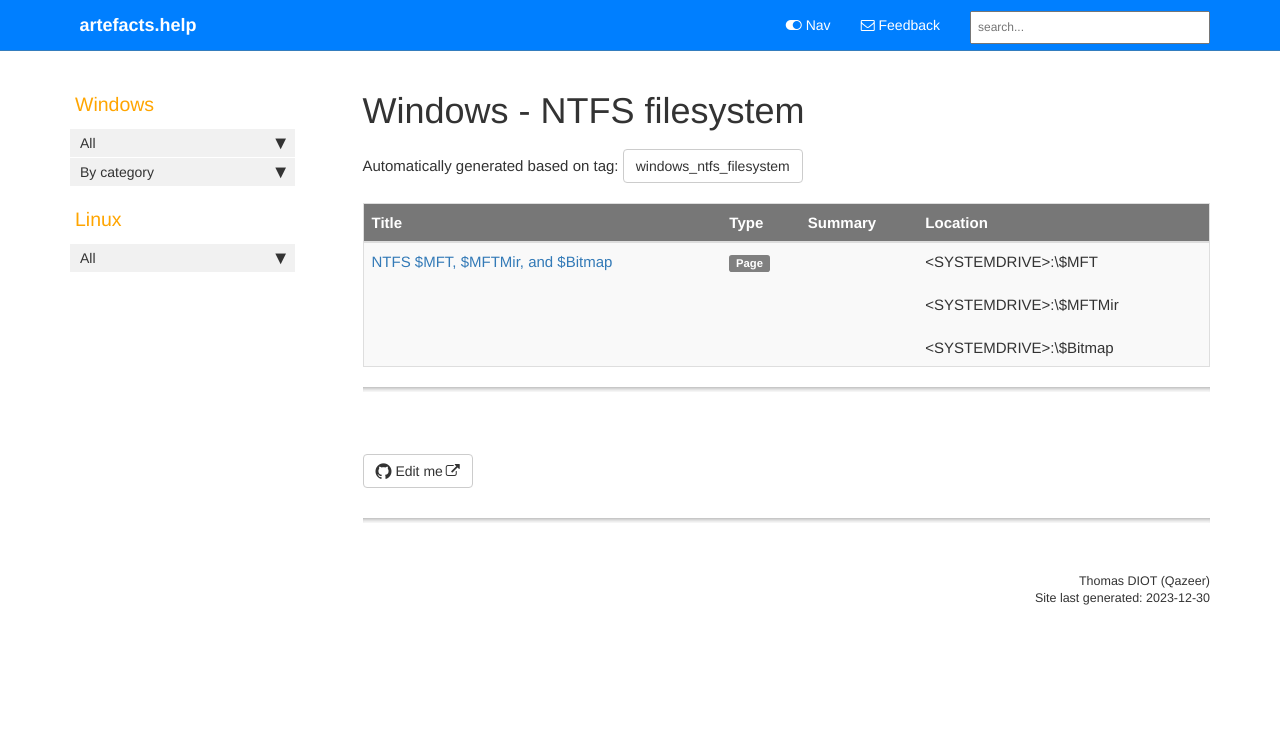
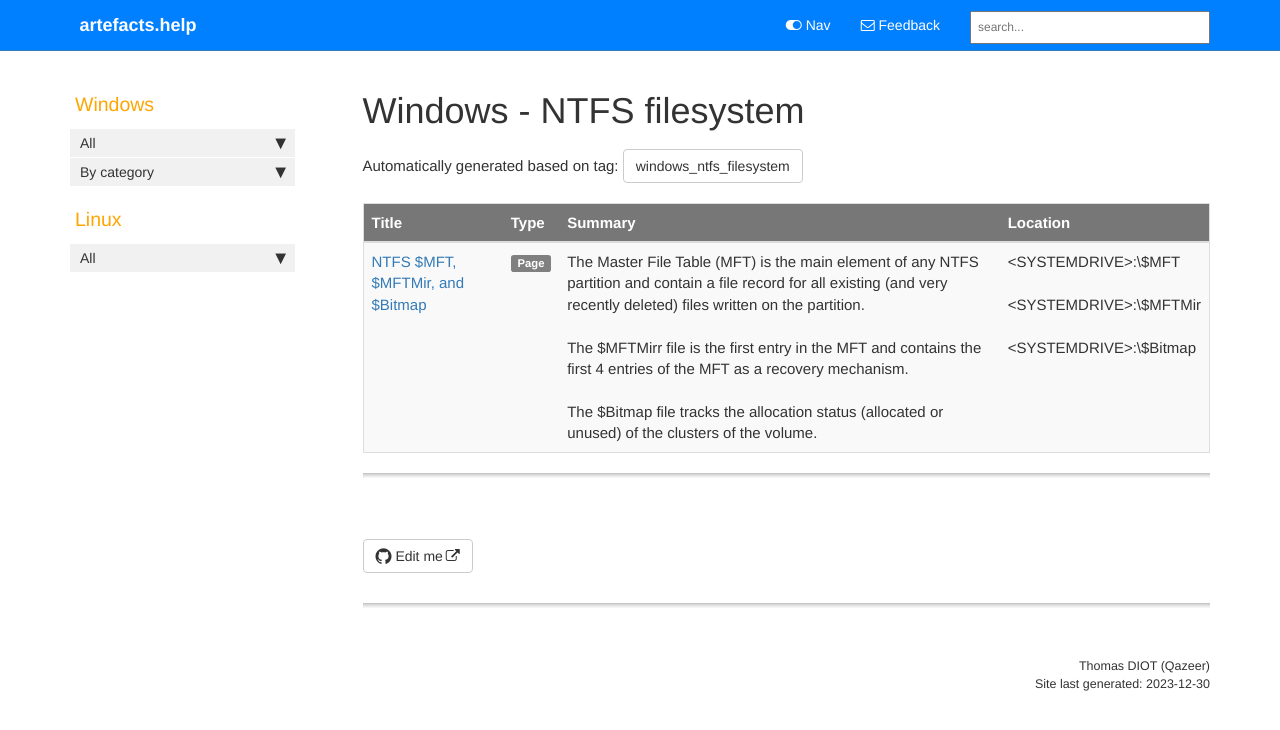
Before and after one commit to Qazeer/artefacts.help, a Jekyll site: the page built from pages/tags/tag_windows_ntfs_filesystem.md, in a window 1280 px wide. Shown: the top 730 px of the page. Built offline with Jekyll 4.4.1, drawn with Linux system fonts in a browser that asks for light colours; our own code applies the rules of GitHub Pages for plain Markdown files; comment, search, counter and statistics services are not loaded.

Commit message:
[Artefact] MFT - Add summary

```diff
--- a/pages/windows/mft.md
+++ b/pages/windows/mft.md
@@ -1,5 +1,6 @@
 ---
 title: NTFS $MFT, $MFTMir, and $Bitmap
+summary: 'The Master File Table (MFT) is the main element of any NTFS partition and contain a file record for all existing (and very recently deleted) files written on the partition.\n\nThe $MFTMirr file is the first entry in the MFT and contains the first 4 entries of the MFT as a recovery mechanism.\n\nThe $Bitmap file tracks the allocation status (allocated or unused) of the clusters of the volume.'
 keywords: Filesystem, MFT, MFTMir, LogFile, Bitmap, $MFT, $MFTMir, $Bitmap
 tags:
   - windows_ntfs_filesystem
```
